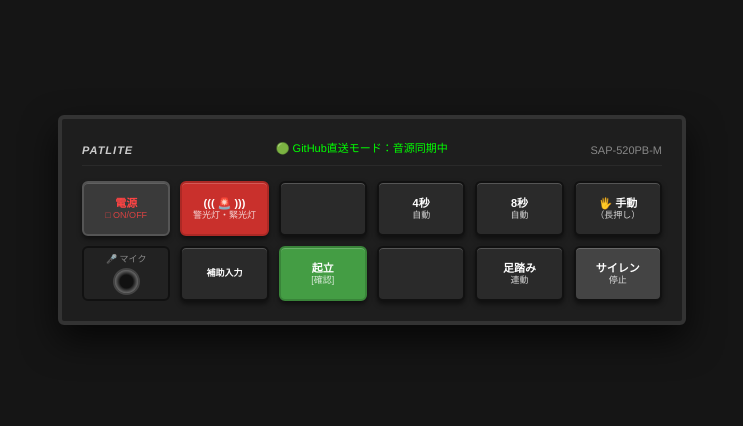
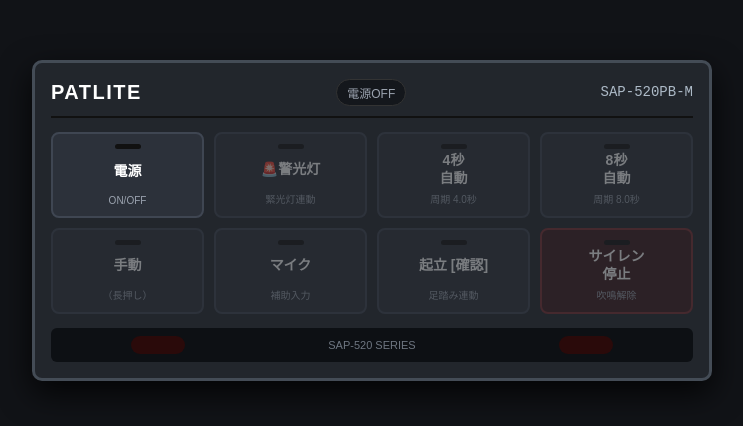
Before and after one commit to HIBIKI134/POLICE, a plain HTML site: page index.html in a window 1280 px wide. Shown: the part 180-606 px from the top of the page, without its empty margins (268-1011 px from the left). Drawn offline with Linux system fonts and the light colour scheme.

Commit message:
Update index.html

```diff
--- a/index.html
+++ b/index.html
@@ -3,289 +3,209 @@
 <head>
 <meta charset="UTF-8">
 <meta name="viewport" content="width=device-width, initial-scale=1.0">
-    <title>PATLITE SAP-520PB-M GitHub Edition v3</title>
+<title>PATLITE SAP-520PB-M</title>
 <style>
+  * { box-sizing: border-box; user-select: none; }
   body {
-            background-color: #151515;
-            color: #ffffff;
-            font-family: 'Helvetica Neue', Arial, "Hiragino Kaku Gothic ProN", sans-serif;
-            display: flex;
-            justify-content: center;
-            align-items: center;
-            height: 100vh;
-            margin: 0;
-            user-select: none;
-            -webkit-user-select: none;
+    background: #111317; color: #fff; font-family: sans-serif;
+    display: flex; justify-content: center; align-items: center;
+    min-height: 100vh; margin: 0; padding: 12px;
   }
-        .amplifier {
-            background-color: #1e1e1e;
-            border: 4px solid #333;
-            border-radius: 6px;
-            padding: 20px;
-            width: 580px;
-            box-shadow: 0 15px 35px rgba(0,0,0,0.7);
+  .amp {
+    width: 100%; max-width: 680px; background: #22262c;
+    border: 3px solid #444c56; border-radius: 10px; padding: 16px;
+    box-shadow: 0 12px 32px rgba(0,0,0,0.8);
   }
-        .brand-header {
-            display: flex;
-            justify-content: space-between;
-            align-items: center;
-            font-size: 11px;
-            color: #888;
-            margin-bottom: 15px;
-            border-bottom: 1px solid #2a2a2a;
-            padding-bottom: 5px;
+  .header {
+    display: flex; justify-content: space-between; align-items: center;
+    border-bottom: 2px solid #111; padding-bottom: 10px; margin-bottom: 14px;
+    font-size: 14px;
   }
-        .brand-logo {
-            font-weight: 900;
-            font-style: italic;
-            color: #ccc;
-            letter-spacing: 1px;
+  .brand { font-weight: 900; font-size: 20px; letter-spacing: 1.5px; }
+  .status {
+    background: #14171c; border: 1px solid #333; padding: 4px 10px;
+    border-radius: 14px; font-size: 12px; color: #9ba3af;
   }
-        .panel-grid {
-            display: grid;
-            grid-template-columns: repeat(6, 1fr);
-            gap: 10px;
+  .grid {
+    display: grid; grid-template-columns: repeat(4, 1fr); gap: 10px;
   }
-        button {
-            height: 55px;
-            border-radius: 6px;
-            border: 2px solid #111;
-            font-size: 11px;
-            font-weight: bold;
-            cursor: pointer;
-            color: #fff;
-            display: flex;
-            flex-direction: column;
-            justify-content: center;
-            align-items: center;
-            box-shadow: inset 0 1px 0 rgba(255,255,255,0.2), 0 3px 5px rgba(0,0,0,0.5);
-            transition: all 0.05s;
-            line-height: 1.3;
+  @media (max-width: 520px) { .grid { grid-template-columns: repeat(2, 1fr); } }
+  .btn {
+    background: #2c313a; border: 2px solid #3f4652; border-radius: 8px;
+    padding: 10px 6px; min-height: 86px; cursor: pointer;
+    display: flex; flex-direction: column; align-items: center; justify-content: space-between;
+    text-align: center; transition: 0.08s;
   }
-        button span {
-            font-size: 9px;
-            font-weight: normal;
-            opacity: 0.8;
+  .btn:active { transform: translateY(2px); }
+  .btn.off { opacity: 0.4; pointer-events: none; }
+  .btn.stop { background: #3d1c1e; border-color: #7a2e32; }
+  .led { width: 26px; height: 5px; border-radius: 3px; background: #111; }
+  .led.g.on { background: #2ea043; box-shadow: 0 0 10px #3fb950; }
+  .led.r.on { background: #ff2a2a; box-shadow: 0 0 12px #ff2a2a; }
+  .led.y.on { background: #f0883e; box-shadow: 0 0 10px #f0883e; }
+  .title { font-size: 14px; font-weight: bold; line-height: 1.25; }
+  .sub { font-size: 10px; color: #9ba3af; }
+  .beacons {
+    margin-top: 14px; background: #0d1014; border-radius: 6px; padding: 8px;
+    display: flex; justify-content: space-around; align-items: center;
   }
-        button:active {
-            transform: translateY(2px);
-            box-shadow: 0 1px #111;
+  .lamp {
+    width: 54px; height: 18px; border-radius: 9px; background: #2a0a0a;
   }
-        .btn-black { background-color: #2a2a2a; }
-        .btn-power { background-color: #3a3a3a; color: #ff4444; border-color: #555; }
-        .btn-red { background-color: #c9302c; border-color: #ac2925; }
-        .btn-green { background-color: #449d44; border-color: #398439; }
-        .btn-red.active { background-color: #ff2222; box-shadow: 0 0 12px #ff2222; }
-        .btn-black.active { background-color: #ffcc00; color: #000; border-color: #ffcc00; box-shadow: 0 0 10px #ffcc00; }
-
-        .mic-container {
-            display: flex;
-            flex-direction: column;
-            justify-content: center;
-            align-items: center;
-            font-size: 9px;
-            color: #888;
-            cursor: pointer;
-            background-color: #222;
-            border-radius: 6px;
-            border: 2px solid #111;
-            height: 51px;
-        }
-        .mic-jack {
-            width: 23px;
-            height: 23px;
-            background: radial-gradient(circle, #111 40%, #666 70%);
-            border-radius: 50%;
-            border: 2px solid #444;
-            margin-top: 3px;
-            transition: all 0.2s;
-        }
-        .mic-container.active {
-            background-color: #444;
-            border-color: #ffcc00;
-        }
-        .mic-container.active .mic-jack {
-            background: radial-gradient(circle, #ffcc00 40%, #886600 70%);
-            box-shadow: 0 0 10px #ffcc00;
-        }
-        .status-text {
-            grid-column: span 6;
-            font-size: 11px;
-            color: #00ff00;
-            margin-bottom: 5px;
-            text-align: left;
-        }
+  .lamp.flash { background: #ff1e1e; box-shadow: 0 0 24px #ff1e1e; }
 </style>
 </head>
 <body>
-
-<div class="amplifier">
-    <div class="brand-header">
-        <span class="brand-logo">PATLITE</span>
-        <span id="statusLabel" class="status-text">🟢 GitHub直送モード：音源同期中</span>
-        <span>SAP-520PB-M</span>
+<div class="amp">
+  <div class="header">
+    <span class="brand">PATLITE</span>
+    <span class="status" id="st">⚫ 電源OFF</span>
+    <span style="font-family:monospace;color:#adbac7;">SAP-520PB-M</span>
   </div>
-
-    <div class="panel-grid">
-        <button class="btn-power">電源<br><span>□ ON/OFF</span></button>
-        <button id="btn-light" class="btn-red" onclick="toggleLight()">((( 🚨 )))<br><span>警光灯・緊光灯</span></button>
-        <button class="btn-black"></button>
-        <button id="btn-4s" class="btn-black" onclick="pressSirenButton('4s')">4秒<br><span>自動</span></button>
-        <button id="btn-8s" class="btn-black" onclick="pressSirenButton('8s')">8秒<br><span>自動</span></button>
-
-        <button id="btn-manual" class="btn-black"
-                onmousedown="startManual()" onmouseup="stopManual()"
-                ontouchstart="startManual()" ontouchend="stopManual()">🖐 手動<br><span>（長押し）</span></button>
-
-        <div id="micBtn" class="mic-container" onclick="toggleMic()">
-            <span>🎤 マイク</span>
-            <div class="mic-jack"></div>
+  <div class="grid">
+    <div class="btn" id="bPwr"><div class="led g" id="lPwr"></div><div class="title">電源</div><div class="sub">ON/OFF</div></div>
+    <div class="btn off" id="bLgt"><div class="led r" id="lLgt"></div><div class="title">🚨警光灯</div><div class="sub">緊光灯連動</div></div>
+    <div class="btn off" id="b4s"><div class="led r" id="l4s"></div><div class="title">4秒<br>自動</div><div class="sub">周期 4.0秒</div></div>
+    <div class="btn off" id="b8s"><div class="led r" id="l8s"></div><div class="title">8秒<br>自動</div><div class="sub">周期 8.0秒</div></div>
+    <div class="btn off" id="bMan"><div class="led y" id="lMan"></div><div class="title">手動</div><div class="sub">（長押し）</div></div>
+    <div class="btn off" id="bMic"><div class="led y" id="lMic"></div><div class="title">マイク</div><div class="sub">補助入力</div></div>
+    <div class="btn off" id="bFoot"><div class="led g" id="lFoot"></div><div class="title">起立 [確認]</div><div class="sub">足踏み連動</div></div>
+    <div class="btn stop off" id="bStop"><div class="led"></div><div class="title">サイレン<br>停止</div><div class="sub">吹鳴解除</div></div>
   </div>
-        <button class="btn-black" style="font-size:9px;">補助入力</button>
-        <button class="btn-green">起立<br><span>[確認]</span></button>
-        <button class="btn-black"></button>
-        <button id="btn-foot" class="btn-black" onclick="toggleFootLink()">足踏み<br><span>連動</span></button>
-        <button class="btn-black" style="background-color:#444;" onclick="stopAll()">サイレン<br><span>停止</span></button>
+  <div class="beacons">
+    <div class="lamp" id="lp1"></div>
+    <span style="font-size:11px;color:#6e7681;">SAP-520 SERIES</span>
+    <div class="lamp" id="lp2"></div>
   </div>
 </div>
 <script>
-    // 🎧 アップロードされた実際のファイル名（4.mp3 / 8.mp3）に完全に合わせました
-    const MP3_URLS = {
-        'start': './saisyo.mp3',
-        '4s': './4.mp3',
-        '8s': './8.mp3'
-    };
+let pwr = false, lgt = false, foot = false, mic = false, mode = 'stop';
+let ctx = null, osc = null, gain = null, cycT = null, flsT = null, manT = null, freq = 360;
+const $ = id => document.getElementById(id);
+const ctrls = ['bLgt','b4s','b8s','bMan','bMic','bFoot','bStop'].map($);
 
-    let currentAudio = null;
-    let currentMode = null;
-    let isLightOn = false;
-    let isFootLinkOn = false;
-    let isManualActive = false;
-
-    let micStream = null;
-    let audioCtx = null;
-    let micSource = null;
-    let micGain = null;
-    let isMicOn = false;
-
-    function toggleLight() {
-        isLightOn = !isLightOn;
-        document.getElementById('btn-light').classList.toggle('active', isLightOn);
+function audioInit() {
+  if (!ctx) ctx = new (window.AudioContext || window.webkitAudioContext)();
+  if (ctx.state === 'suspended') ctx.resume();
 }
 
-    function toggleFootLink() {
-        isFootLinkOn = !isFootLinkOn;
-        document.getElementById('btn-foot').classList.toggle('active', isFootLinkOn);
+function toneOn(f = 380) {
+  audioInit(); toneOff();
+  osc = ctx.createOscillator(); gain = ctx.createGain();
+  const flt = ctx.createBiquadFilter();
+  osc.type = 'sawtooth'; osc.frequency.setValueAtTime(f, ctx.currentTime);
+  flt.type = 'lowpass'; flt.frequency.setValueAtTime(1400, ctx.currentTime);
+  gain.gain.setValueAtTime(0.001, ctx.currentTime);
+  gain.gain.exponentialRampToValueAtTime(0.18, ctx.currentTime + 0.06);
+  osc.connect(flt); flt.connect(gain); gain.connect(ctx.destination);
+  osc.start();
 }
 
-    async function toggleMic() {
-        if (!audioCtx) {
-            audioCtx = new (window.AudioContext || window.webkitAudioContext)();
+function toneOff() {
+  if (osc && ctx) {
+    const o = osc, g = gain, now = ctx.currentTime;
+    g.gain.cancelScheduledValues(now);
+    g.gain.setValueAtTime(g.gain.value, now);
+    g.gain.exponentialRampToValueAtTime(0.0001, now + 0.1);
+    setTimeout(() => { try { o.stop(); o.disconnect(); } catch(e){} }, 120);
   }
-        const micBtn = document.getElementById('micBtn');
-
-        if (isMicOn) {
-            if (micStream) micStream.getTracks().forEach(track => track.stop());
-            if (micSource) micSource.disconnect();
-            if (micGain) micGain.disconnect();
-            isMicOn = false;
-            micBtn.classList.remove('active');
-            if (currentAudio) currentAudio.volume = 1.0;
-        } else {
-            try {
-                micStream = await navigator.mediaDevices.getUserMedia({ audio: true, video: false });
-                micSource = audioCtx.createMediaStreamSource(micStream);
-                micGain = audioCtx.createGain();
-                micGain.gain.setValueAtTime(1.8, audioCtx.currentTime);
-
-                micSource.connect(micGain);
-                micGain.connect(audioCtx.destination);
-
-                isMicOn = true;
-                micBtn.classList.add('active');
-                if (currentAudio) currentAudio.volume = 0.2;
-            } catch (err) {
-                alert('マイクを起動できませんでした: ' + err);
-            }
-        }
+  osc = null;
 }
 
-    function pressSirenButton(mode) {
-        if (currentMode === mode) {
-            stopAll();
-            return;
-        }
-        stopAll();
-        if (!isLightOn) toggleLight();
-        currentMode = mode;
-        document.getElementById(`btn-${mode}`).classList.add('active');
-
-        currentAudio = new Audio(MP3_URLS['start']);
-        if (isMicOn) currentAudio.volume = 0.2;
-        currentAudio.play();
-
-        currentAudio.onended = function() {
-            if (currentMode === mode) {
-                currentAudio = new Audio(MP3_URLS[mode]);
-                currentAudio.loop = true;
-                if (isMicOn) currentAudio.volume = 0.2;
-                currentAudio.play();
-            }
+function startAuto(sec) {
+  if (!pwr) return;
+  stopSiren(); mode = sec + 's'; setLight(true); render();
+  toneOn(400);
+  const run = () => {
+    if (!osc) return;
+    const t = ctx.currentTime;
+    osc.frequency.cancelScheduledValues(t);
+    osc.frequency.setValueAtTime(420, t);
+    osc.frequency.exponentialRampToValueAtTime(960, t + sec * 0.45);
+    osc.frequency.exponentialRampToValueAtTime(420, t + sec);
   };
+  run(); cycT = setInterval(run, sec * 1000);
 }
 
 function startManual() {
-        if (isManualActive) return;
-        isManualActive = true;
-
-        if (currentMode && (currentMode === '4s' || currentMode === '8s') && isFootLinkOn) {
-            if (currentAudio) {
-                currentAudio.pause();
-                currentAudio = new Audio(MP3_URLS['4s']);
-                currentAudio.playbackRate = 2.0;
-                currentAudio.loop = true;
-                currentAudio.play();
+  if (!pwr) return;
+  clearInterval(cycT); clearInterval(manT);
+  mode = 'man'; setLight(true); render();
+  if (!osc) { freq = 360; toneOn(freq); }
+  manT = setInterval(() => {
+    if (osc && freq < 980) {
+      freq += 18; osc.frequency.setTargetAtTime(freq, ctx.currentTime, 0.04);
     }
-            return;
+  }, 30);
 }
 
-        if (currentMode) stopAll();
-        if (!isLightOn) toggleLight();
-        document.getElementById('btn-manual').classList.add('active');
-
-        currentAudio = new Audio(MP3_URLS['start']);
-        if (isMicOn) currentAudio.volume = 0.2;
-        currentAudio.play();
+function endManual() {
+  if (mode !== 'man') return;
+  clearInterval(manT);
+  manT = setInterval(() => {
+    if (osc && freq > 360) {
+      freq -= 14; osc.frequency.setTargetAtTime(freq, ctx.currentTime, 0.06);
+    } else {
+      clearInterval(manT); toneOff(); mode = 'stop'; render();
+    }
+  }, 30);
 }
 
-    function stopManual() {
-        isManualActive = false;
-        document.getElementById('btn-manual').classList.remove('active');
-
-        if (isFootLinkOn && (currentMode === '4s' || currentMode === '8s')) {
-            const prevMode = currentMode;
-            stopAll();
-            pressSirenButton(prevMode);
-            return;
+function stopSiren() {
+  clearInterval(cycT); clearInterval(manT); toneOff(); mode = 'stop'; render();
 }
 
-        if (!currentMode) {
-            stopAll();
+function setLight(on) {
+  lgt = on; clearInterval(flsT);
+  $('lp1').classList.remove('flash'); $('lp2').classList.remove('flash');
+  if (lgt && pwr) {
+    let f = false;
+    flsT = setInterval(() => {
+      f = !f;
+      $('lp1').classList.toggle('flash', f);
+      $('lp2').classList.toggle('flash', !f);
+    }, 220);
   }
+  render();
 }
 
-    function stopAll() {
-        if (currentAudio) {
-            currentAudio.pause();
-            currentAudio.currentTime = 0;
-            currentAudio = null;
+function render() {
+  ctrls.forEach(b => b.classList.toggle('off', !pwr));
+  $('lPwr').classList.toggle('on', pwr);
+  $('lLgt').classList.toggle('on', pwr && lgt);
+  $('l4s').classList.toggle('on', pwr && mode === '4s');
+  $('l8s').classList.toggle('on', pwr && mode === '8s');
+  $('lMan').classList.toggle('on', pwr && mode === 'man');
+  $('lMic').classList.toggle('on', pwr && mic);
+  $('lFoot').classList.toggle('on', pwr && foot);
+  $('st').textContent = !pwr ? '電源OFF' :
+    mode === '4s' ? '4秒自動' :
+    mode === '8s' ? '8秒自動' :
+    mode === 'man' ? '手動サイレン' :
+    lgt ? '赤色灯 作動中' : 'スタンバイ中';
 }
-        ['btn-4s', 'btn-8s', 'btn-manual'].forEach(id => {
-            const btn = document.getElementById(id);
-            if (btn) btn.classList.remove('active');
-        });
-        if (!isManualActive) currentMode = null;
-    }
+
+$('bPwr').onclick = () => {
+  pwr = !pwr;
+  if (pwr) audioInit(); else { stopSiren(); setLight(false); mic = false; foot = false; }
+  render();
+};
+$('bLgt').onclick = () => pwr && setLight(!lgt);
+$('b4s').onclick = () => startAuto(4);
+$('b8s').onclick = () => startAuto(8);
+$('bMic').onclick = () => { if (pwr) { mic = !mic; render(); } };
+$('bFoot').onclick = () => {
+  if (!pwr) return;
+  foot = !foot;
+  if (foot) startAuto(8); else stopSiren();
+};
+$('bStop').onclick = () => pwr && stopSiren();
+
+$('bMan').onmousedown = startManual;
+$('bMan').ontouchstart = e => { e.preventDefault(); startManual(); };
+window.onmouseup = endManual;
+window.ontouchend = endManual;
+render();
 </script>
 </body>
 </html>
```
Lines whose indentation alone changed are shown as unchanged.
